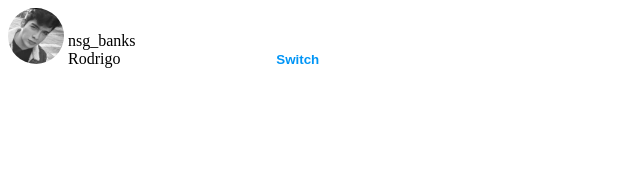
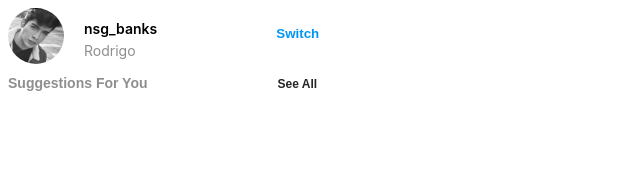
Before and after one commit to rcsrn/HTML-Course, a plain HTML site: page NestedLayouts/nested.html in a window 1280 px wide. Shown: the whole page, without its empty margins (0-640 px from the left). Drawn offline with Linux system fonts and the light colour scheme.

Commit message:
feat: suggest row added

```diff
--- a/NestedLayouts/nested.html
+++ b/NestedLayouts/nested.html
@@ -25,10 +25,10 @@
             </div>
             <div class="suggest-row">
                 <div class="suggest-container">
-
+                    <p class="suggest">Suggestions For You</p>
                 </div>
                 <div class="see-all-container">
-
+                    <p class="see-all">See All</p>
                 </div>
             </div>
             <div class="user-row">
--- a/NestedLayouts/style.css
+++ b/NestedLayouts/style.css
@@ -7,25 +7,13 @@
 .super-user-row{
     height: 56px;
     width: 319px;
+    vertical-align: top;
+    margin-bottom: 10px;
 }
 
 .super-image-container {
     display: inline-block;
     height: 66px;
-}
-
-p {
-    vertical-align: top;
-    margin-top: 0px;
-    margin-bottom: 0px;
-}
-
-.switch-button {
-    color:rgb(0, 149, 246);
-    border: none;
-    background-color: white;
-    font-weight: bold;
-    cursor: pointer;
 }
 
 .super-image {
@@ -36,18 +24,79 @@ p {
 .super-user-info-container {
     display: inline-block;
     width: 198.325px;
+    height: 56px;
+    vertical-align: top;
+}
+
+p {
+    vertical-align: top;
+    margin-top: 0px;
+    margin-bottom: 0px;
+    margin-left: 6px;
+}
+
+.super-username {
+    font-family: -apple-system,system-ui,
+    BlinkMacSystemFont,"Segoe UI",
+    Roboto,"Helvetica Neue",Arial,
+    sans-serif;
+    font-size: 14px;
+    font-weight: 600;
+    position: relative;
+    left: 10px;
+    margin-top: 12px;
+    margin-bottom: 5px;
+}
+
+.super-real-name {
+    font-family: -apple-system,system-ui,
+    BlinkMacSystemFont,"Segoe UI",
+    Roboto,"Helvetica Neue",Arial,
+    sans-serif;
+    color: rgb(142, 142, 142);
+    font-size: 14px;
+    font-weight: 400;
+    position: relative;
+    left: 10px;
 }
 
 .switch-container {
     display: inline-block;
+    text-align: center;
+}
+
+.switch-button {
+    color:rgb(0, 149, 246);
+    border: none;
+    background-color: white;
+    font-weight: bold;
+    cursor: pointer;
+    position: relative;
+    bottom: 26px;
 }
 
 .suggest-container{
     display: inline-block;
+    margin-right: 120px;
+}
+
+.suggest {
+    font-family: Arial, Helvetica, sans-serif;
+    font-weight: 600;
+    font-size: 14px;
+    color: rgb(142, 142, 142);
+    margin-left: 0px;
 }
 
 .see-all-container {
     display: inline-block;
+}
+
+.see-all {
+    color: rgb(38, 38, 38);
+    font-size: 12px;
+    font-weight: 600;
+    font-family: Arial, Helvetica, sans-serif;
 }
 
 .user-row {
```
